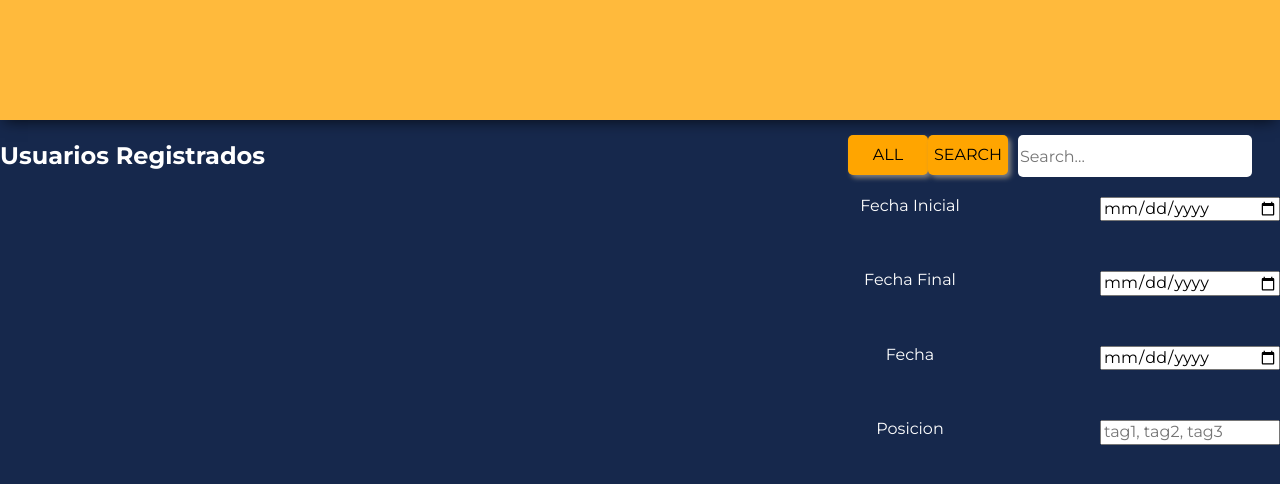
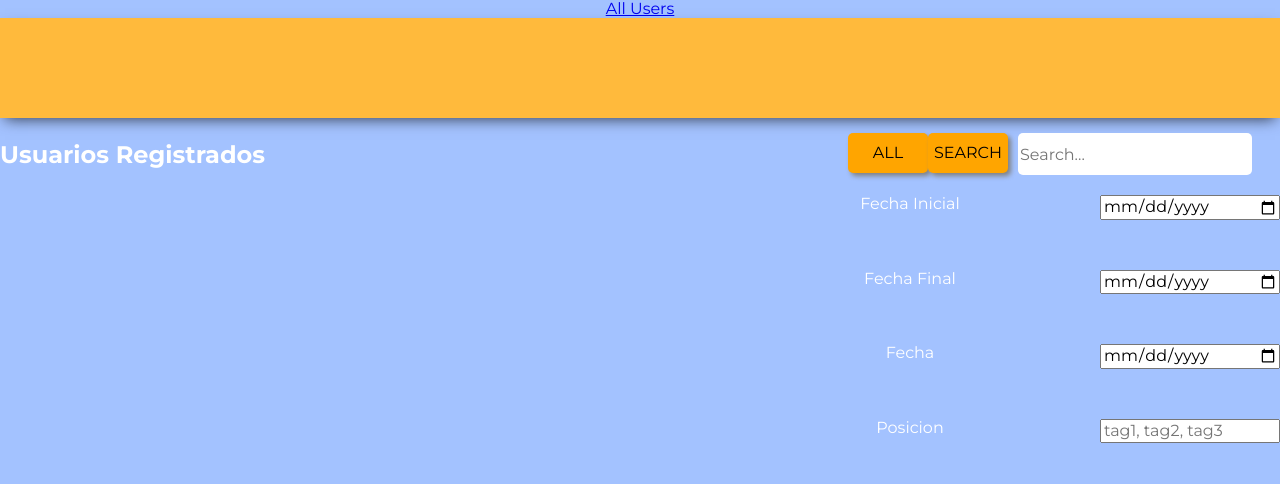
Before and after one commit to Eduardnol/Database-Front, a Vue app: page / in a window 1280 px wide. Shown: the top 484 px of the page. Built offline with nearby package versions, Linux system fonts and the light colour scheme.

Commit message:
Vue Router implemented

```diff
--- a/package.json
+++ b/package.json
@@ -10,7 +10,9 @@
   "dependencies": {
     "core-js": "^3.6.5",
     "mongodb": "^4.3.1",
-    "vue": "^3.0.0"
+    "vue": "^3.0.0",
+    "vue-router": "^4.0.12",
+    "vuex": "^4.0.2"
   },
   "devDependencies": {
     "@vue/cli-plugin-babel": "~4.5.0",
--- /dev/null
+++ b/src/App.vue
@@ -0,0 +1,19 @@
+<template>
+  <div>
+    <router-link to="/">All Users</router-link>
+    <!-- Page rendered by router -->
+    <router-view />
+  </div>
+</template>
+
+<script>
+export default {
+  name: "App",
+  data() {
+    return {};
+  },
+  components: {},
+};
+</script>
+
+<style></style>
--- a/src/components/header/Header.vue
+++ b/src/components/header/Header.vue
@@ -10,7 +10,7 @@ export default {
 <style scoped>
 header {
   background: var(--orange);
-  padding: 60px;
+  padding: 50px;
   text-align: center;
   color: white;
   font-size: 30px;
--- a/src/css/index.css
+++ b/src/css/index.css
@@ -2,6 +2,6 @@
   --orange: #ffba3c;
   --blue: #16284c;
   --white: #f1eade;
-  --light_blue: #526385;
+  --light_blue: #a3c2ff;
   --dark_orange: #bb7e10;
 }
--- /dev/null
+++ b/src/main.js
@@ -0,0 +1,7 @@
+import { createApp } from 'vue'
+import App from './App.vue'
+import router from "./router";
+
+createApp(App)
+    .use(router)
+    .mount('#app')
--- a/src/pages/home/App.vue
+++ b/src/pages/home/AllUsers.vue
@@ -28,8 +28,9 @@ import Person from "../../components/all_users/Person.vue";
 import Search from "../../components/all_users/Search.vue";
 import Filters from "../../components/all_users/Filters.vue";
 import Header from "../../components/header/Header.vue";
+
 export default {
-  name: "App",
+  name: "AllUsers",
   data() {
     return {
       persons: [],
@@ -49,7 +50,7 @@ export default {
 @import "../../css/index.css";
 @import url("https://fonts.googleapis.com/css2?family=Montserrat:ital,wght@0,100;0,200;0,300;0,400;0,500;0,600;0,700;0,800;0,900;1,100;1,200;1,300;1,400;1,500;1,600;1,700;1,800;1,900&display=swap");
 body {
-  background-color: var(--blue);
+  background-color: var(--light_blue);
   color: white;
 }
 .component {
--- a/src/pages/home/main.js
+++ /dev/null
@@ -1,4 +0,0 @@
-import { createApp } from 'vue'
-import App from './App.vue'
-
-createApp(App).mount('#app')
--- /dev/null
+++ b/src/router/index.js
@@ -0,0 +1,18 @@
+import { createRouter, createWebHistory } from "vue-router";
+import AllUsers from "../pages/home/AllUsers.vue"
+const routes = [
+    {
+        path: '/',
+        name: AllUsers,
+        component: AllUsers,
+    },
+]
+
+
+const router = createRouter({
+    // https://nklayman.github.io/vue-cli-plugin-electron-builder/guide/commonIssues.html#blank-screen-on-builds-but-works-fine-on-serve
+    history: createWebHistory(process.env.BASE_URL),
+    routes,
+});
+
+export default router;
--- a/vue.config.js
+++ /dev/null
@@ -1,23 +0,0 @@
-module.exports = {
-    pages: {
-      index: {
-        // entry for the page
-        entry: 'src/pages/home/main.js',
-        // the source template
-        template: 'public/index.html',
-        // output as dist/index.html
-        filename: 'index.html',
-        // when using title option,
-        // template title tag needs to be <title><%= htmlWebpackPlugin.options.title %></title>
-        title: 'Home Page',
-        // chunks to include on this page, by default includes
-        // extracted common chunks and vendor chunks.
-        chunks: ['chunk-vendors', 'chunk-common', 'index']
-      },
-      // when using the entry-only string format,
-      // template is inferred to be `public/subpage.html`
-      // and falls back to `public/index.html` if not found.
-      // Output filename is inferred to be `subpage.html`.
-      //subpage: 'src/subpage/main.js'
-    }
-  }
```
Also changed, not shown: 1 other file (tests, documents, lock files or other folders).
